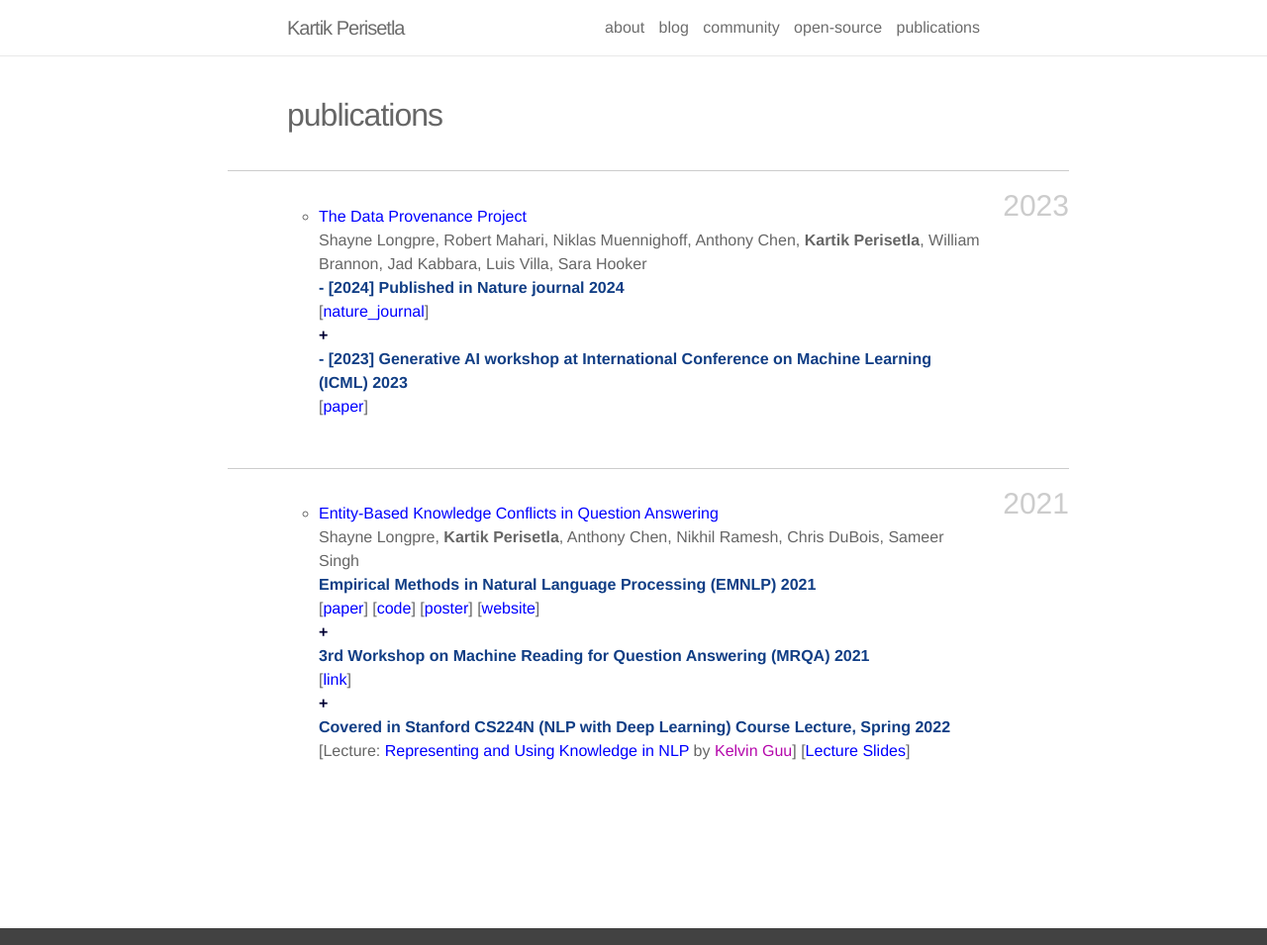
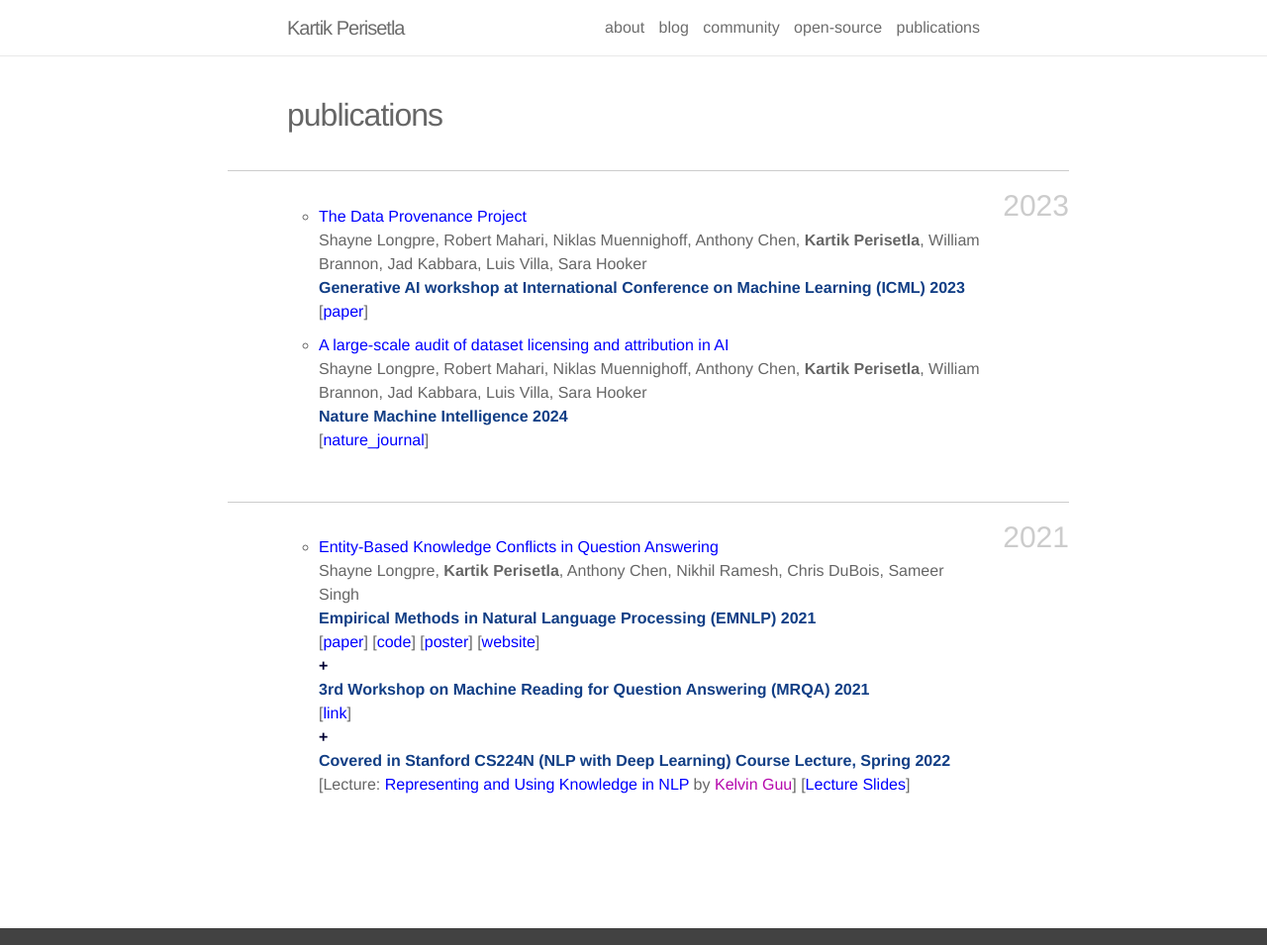
Before and after one commit to kartikperisetla/kartikperisetla.github.io, a Jekyll site: the page built from _pages/publications.md, in a window 1280 px wide and 955 px high. Shown: the whole window at 99% size. Built offline with Jekyll 4.4.1, drawn with Linux system fonts in a browser that asks for light colours; nearby versions of some CDN libraries.

Commit message:
feat: split Data Provenance and Nature journal into separate publication entries

```diff
--- a/_pages/publications.md
+++ b/_pages/publications.md
@@ -9,27 +9,32 @@ description:
 <article class="post-content publications clearfix">
     <h3 class="year">2023</h3>
     <ol class="bibliography"><li>
-        <div id="wang2021grounding">
+        <div id="dataprovenance2023">
 
-    <!-- <span class="title" style="color:#276ca8"><b>The Data Provenance Project</b></span> -->
     <b><a  style="color:blue" href="https://genlaw.github.io/CameraReady/20.pdf" target="_blank">The Data Provenance Project</a></b>
     <span class="author">
             Shayne Longpre, Robert Mahari, Niklas Muennighoff, Anthony Chen, <b>Kartik Perisetla</b>, William Brannon, Jad Kabbara, Luis Villa, Sara Hooker
     </span>
     <span class="periodical" style="color:#113e85">
-      <b>- [2024] Published in Nature journal 2024</b>
-    </span>
-    <span class="links">
-    [<a  style="color:blue" href="https://www.nature.com/articles/s42256-024-00878-8" target="_blank">nature_journal</a>]
-  </span>
-  <span class="periodical" style="color:#000033">
-      <b>+</b>
-    </span>
-    <span class="periodical" style="color:#113e85">
-      <b>- [2023] Generative AI workshop at International Conference on Machine Learning (ICML) 2023</b>
+      <b>Generative AI workshop at International Conference on Machine Learning (ICML) 2023</b>
     </span>
   <span class="links">
     [<a  style="color:blue" href="https://genlaw.github.io/CameraReady/20.pdf" target="_blank">paper</a>]
+  </span>
+</div>
+    </li>
+    <li>
+        <div id="dataprovenance_nature2024">
+
+    <b><a  style="color:blue" href="https://www.nature.com/articles/s42256-024-00878-8" target="_blank">A large-scale audit of dataset licensing and attribution in AI</a></b>
+    <span class="author">
+            Shayne Longpre, Robert Mahari, Niklas Muennighoff, Anthony Chen, <b>Kartik Perisetla</b>, William Brannon, Jad Kabbara, Luis Villa, Sara Hooker
+    </span>
+    <span class="periodical" style="color:#113e85">
+      <b>Nature Machine Intelligence 2024</b>
+    </span>
+  <span class="links">
+    [<a  style="color:blue" href="https://www.nature.com/articles/s42256-024-00878-8" target="_blank">nature_journal</a>]
   </span>
 </div>
     </li>
```
